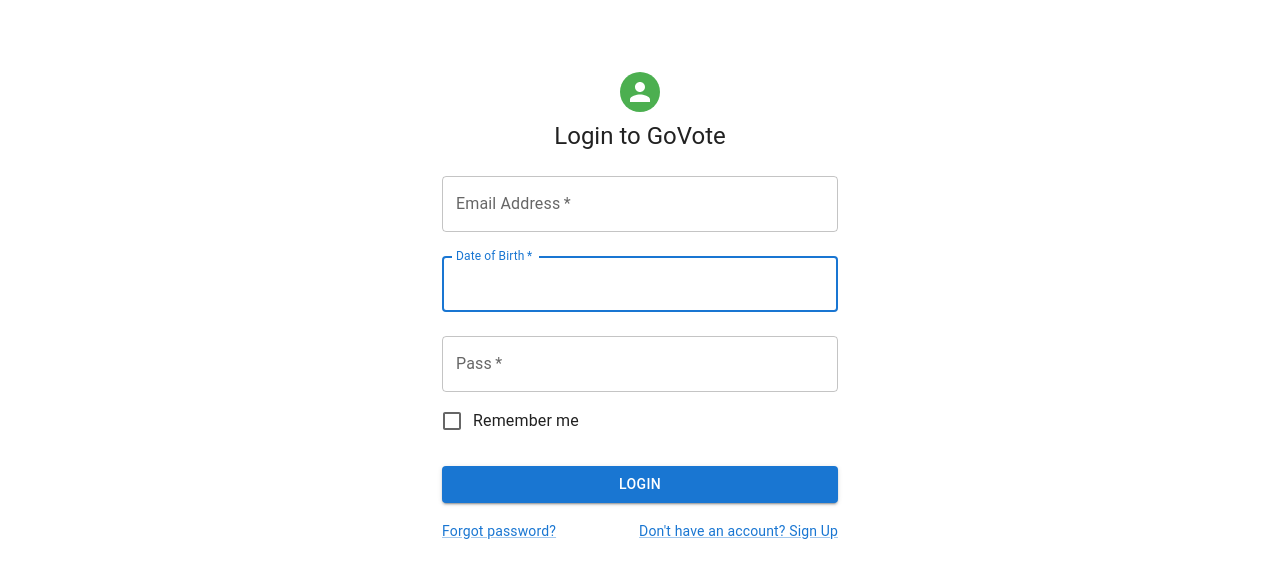
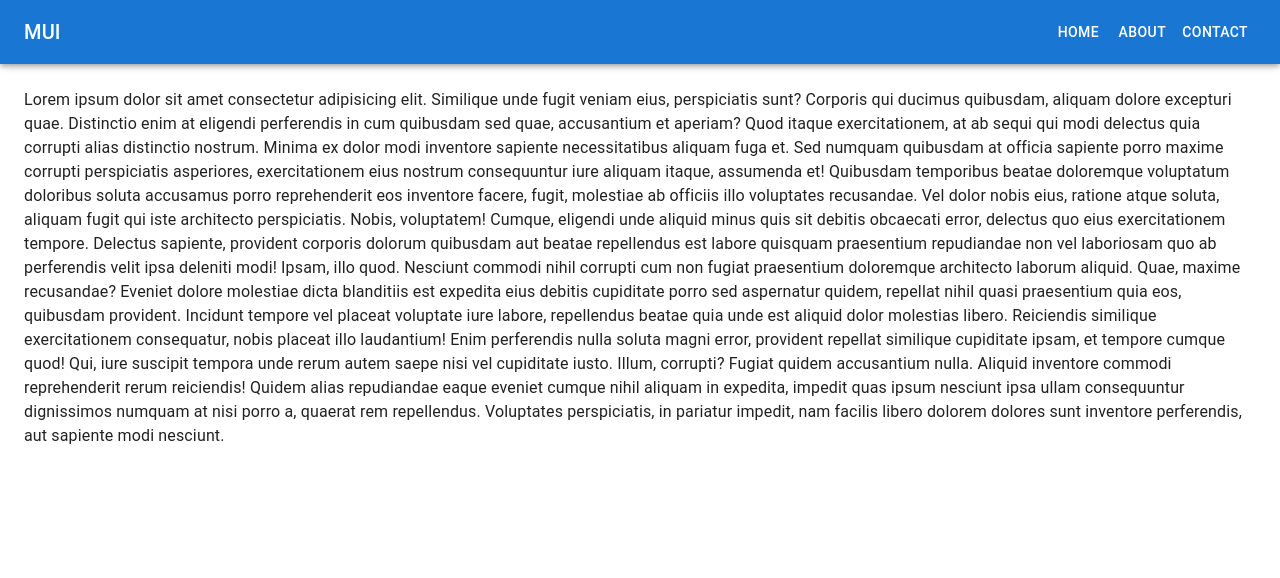
Before and after one commit to johnnylayson543/Major-Group-Project---GoVote-E-Voting-Web-App, a Next.js app: page / in a window 1280 px wide. Shown: the top 578 px of the page. Built offline with nearby package versions, Linux system fonts and the light colour scheme.

Commit message:
Created the homepage using MUI template
- Created the GoVote homepage (index) using a MUI template (currently a sample template page)
- Installed and Updated MUI and Emotion Materials

```diff
--- a/package.json
+++ b/package.json
@@ -11,7 +11,8 @@
   "dependencies": {
     "@emotion/react": "^11.11.1",
     "@emotion/styled": "^11.11.0",
-    "@mui/material": "^5.14.13",
+    "@mui/icons-material": "^5.14.16",
+    "@mui/material": "^5.14.17",
     "mongodb": "^6.1.0",
     "next": "^14.0.1",
     "react": "latest",
--- a/src/app/page.js
+++ b/src/app/page.js
@@ -1,181 +1,146 @@
-'use client';
+'use client'
 import * as React from 'react';
-import Avatar from '@mui/material/Avatar';
+import PropTypes from 'prop-types';
+import AppBar from '@mui/material/AppBar';
+import Box from '@mui/material/Box';
+import CssBaseline from '@mui/material/CssBaseline';
+import Divider from '@mui/material/Divider';
+import Drawer from '@mui/material/Drawer';
+import IconButton from '@mui/material/IconButton';
+import List from '@mui/material/List';
+import ListItem from '@mui/material/ListItem';
+import ListItemButton from '@mui/material/ListItemButton';
+import ListItemText from '@mui/material/ListItemText';
+import MenuIcon from '@mui/icons-material/Menu';
+import Toolbar from '@mui/material/Toolbar';
+import Typography from '@mui/material/Typography';
 import Button from '@mui/material/Button';
-import CssBaseline from '@mui/material/CssBaseline';
-import TextField from '@mui/material/TextField';
-import FormControlLabel from '@mui/material/FormControlLabel';
-import Checkbox from '@mui/material/Checkbox';
-import Link from '@mui/material/Link';
-import Grid from '@mui/material/Grid';
-import Box from '@mui/material/Box';
 
-import Typography from '@mui/material/Typography';
-import Container from '@mui/material/Container';
-import {ThemeProvider } from '@mui/material/styles';
+const drawerWidth = 240;
+const navItems = ['Home', 'About', 'Contact'];
 
-import { createTheme } from '@mui/material/styles';
-import { green, purple } from '@mui/material/colors';
+function DrawerAppBar(props) {
+  const { window } = props;
+  const [mobileOpen, setMobileOpen] = React.useState(false);
 
+  const handleDrawerToggle = () => {
+    setMobileOpen((prevState) => !prevState);
+  };
 
-export default function Page() {
+  const drawer = (
+    <Box onClick={handleDrawerToggle} sx={{ textAlign: 'center' }}>
+      <Typography variant="h6" sx={{ my: 2 }}>
+        MUI
+      </Typography>
+      <Divider />
+      <List>
+        {navItems.map((item) => (
+          <ListItem key={item} disablePadding>
+            <ListItemButton sx={{ textAlign: 'center' }}>
+              <ListItemText primary={item} />
+            </ListItemButton>
+          </ListItem>
+        ))}
+      </List>
+    </Box>
+  );
 
+  const container = window !== undefined ? () => window().document.body : undefined;
 
-
-  /*
-  After the submit handler calls the runDBCallAsync, this does the thing
-  This function does the actual work
-  calling the fetch to get things from the database.
-  */
-  async function runDBCallAsync(url) {
-
-
-    const res = await fetch(url);
-    const data = await res.json();
-
-
-    if(data.data== "valid"){
-      console.log("login is valid!")
-
-
-    } else {
-
-      console.log("login is not valid!")
-    }
-  }
-
-
-  /*
-  This is the submit handler for the e-voting register page after the button is fired
-  When the button is clicked, this is the event that is fired.
-  The first thing we need to do is prevent the default refresh of the page.
-  */
-	const handleSubmit = (event) => {
-
-		console.log("handling login submit");
-
-
-    event.preventDefault();
-
-		const data = new FormData(event.currentTarget);
-
-
-    let email = data.get('email')
-    let dateofbirth = data.get('dateofbirth')
-		let pass = data.get('pass')
-
-    console.log("Sent email:" + email)
-    console.log("Sent date of birth:" + dateofbirth)
-    console.log("Sent pass:" + pass)
-
-
-    runDBCallAsync(`http://localhost:3000/api/login?email=${email}&dateofbirth=${dateofbirth}&pass=${pass}`)
-
-
-
-
-  }; // end login submit handler
-
-
-
-
-  // Create a theme
-  const theme = createTheme({
-    palette: {
-
-      secondary: {
-        main: green[500],
-      },
-    },
-  });
-
-
-
-
-  // This is what's get displayed on the main page (the frontend)
   return (
-    <ThemeProvider theme={theme}>
-    <Container component="main"  maxWidth="xs">
+    <Box sx={{ display: 'flex' }}>
       <CssBaseline />
-      <Box
-        sx={{
-          marginTop: 8,
-          display: 'flex',
-          flexDirection: 'column',
-          alignItems: 'center',
-        }}
-      >
-        <Avatar sx={{ m: 1, bgcolor: 'secondary.main' }}>
-
-        </Avatar>
-        <Typography component="h1" variant="h5">
-          Login to GoVote
+      <AppBar component="nav">
+        <Toolbar>
+          <IconButton
+            color="inherit"
+            aria-label="open drawer"
+            edge="start"
+            onClick={handleDrawerToggle}
+            sx={{ mr: 2, display: { sm: 'none' } }}
+          >
+            <MenuIcon />
+          </IconButton>
+          <Typography
+            variant="h6"
+            component="div"
+            sx={{ flexGrow: 1, display: { xs: 'none', sm: 'block' } }}
+          >
+            MUI
+          </Typography>
+          <Box sx={{ display: { xs: 'none', sm: 'block' } }}>
+            {navItems.map((item) => (
+              <Button key={item} sx={{ color: '#fff' }}>
+                {item}
+              </Button>
+            ))}
+          </Box>
+        </Toolbar>
+      </AppBar>
+      <nav>
+        <Drawer
+          container={container}
+          variant="temporary"
+          open={mobileOpen}
+          onClose={handleDrawerToggle}
+          ModalProps={{
+            keepMounted: true, // Better open performance on mobile.
+          }}
+          sx={{
+            display: { xs: 'block', sm: 'none' },
+            '& .MuiDrawer-paper': { boxSizing: 'border-box', width: drawerWidth },
+          }}
+        >
+          {drawer}
+        </Drawer>
+      </nav>
+      <Box component="main" sx={{ p: 3 }}>
+        <Toolbar />
+        <Typography>
+          Lorem ipsum dolor sit amet consectetur adipisicing elit. Similique unde
+          fugit veniam eius, perspiciatis sunt? Corporis qui ducimus quibusdam,
+          aliquam dolore excepturi quae. Distinctio enim at eligendi perferendis in
+          cum quibusdam sed quae, accusantium et aperiam? Quod itaque exercitationem,
+          at ab sequi qui modi delectus quia corrupti alias distinctio nostrum.
+          Minima ex dolor modi inventore sapiente necessitatibus aliquam fuga et. Sed
+          numquam quibusdam at officia sapiente porro maxime corrupti perspiciatis
+          asperiores, exercitationem eius nostrum consequuntur iure aliquam itaque,
+          assumenda et! Quibusdam temporibus beatae doloremque voluptatum doloribus
+          soluta accusamus porro reprehenderit eos inventore facere, fugit, molestiae
+          ab officiis illo voluptates recusandae. Vel dolor nobis eius, ratione atque
+          soluta, aliquam fugit qui iste architecto perspiciatis. Nobis, voluptatem!
+          Cumque, eligendi unde aliquid minus quis sit debitis obcaecati error,
+          delectus quo eius exercitationem tempore. Delectus sapiente, provident
+          corporis dolorum quibusdam aut beatae repellendus est labore quisquam
+          praesentium repudiandae non vel laboriosam quo ab perferendis velit ipsa
+          deleniti modi! Ipsam, illo quod. Nesciunt commodi nihil corrupti cum non
+          fugiat praesentium doloremque architecto laborum aliquid. Quae, maxime
+          recusandae? Eveniet dolore molestiae dicta blanditiis est expedita eius
+          debitis cupiditate porro sed aspernatur quidem, repellat nihil quasi
+          praesentium quia eos, quibusdam provident. Incidunt tempore vel placeat
+          voluptate iure labore, repellendus beatae quia unde est aliquid dolor
+          molestias libero. Reiciendis similique exercitationem consequatur, nobis
+          placeat illo laudantium! Enim perferendis nulla soluta magni error,
+          provident repellat similique cupiditate ipsam, et tempore cumque quod! Qui,
+          iure suscipit tempora unde rerum autem saepe nisi vel cupiditate iusto.
+          Illum, corrupti? Fugiat quidem accusantium nulla. Aliquid inventore commodi
+          reprehenderit rerum reiciendis! Quidem alias repudiandae eaque eveniet
+          cumque nihil aliquam in expedita, impedit quas ipsum nesciunt ipsa ullam
+          consequuntur dignissimos numquam at nisi porro a, quaerat rem repellendus.
+          Voluptates perspiciatis, in pariatur impedit, nam facilis libero dolorem
+          dolores sunt inventore perferendis, aut sapiente modi nesciunt.
         </Typography>
-        <Box component="form" onSubmit={handleSubmit} noValidate sx={{ mt: 1 }}>
-          <TextField
-            margin="normal"
-            required
-            fullWidth
-            id="email"
-            label="Email Address"
-            name="email"
-            autoComplete="email"
-            autoFocus
-          />
-          <TextField
-            margin="normal"
-            required
-            fullWidth
-            id="dateofbirth"
-            label="Date of Birth"
-            name="dateofbirth"
-            autoComplete="date-of-birth"
-            autoFocus
-          />
-          <TextField
-            margin="normal"
-            required
-            fullWidth
-            name="pass"
-            label="Pass"
-            type="pass"
-            id="pass"
-            autoComplete="current-password"
-          />
-          <FormControlLabel
-            control={<Checkbox value="remember" color="primary" />}
-            label="Remember me"
-          />
-          <Button
-            type="submit"
-            fullWidth
-            variant="contained"
-            sx={{ mt: 3, mb: 2 }}
-          >
-            Login
-          </Button>
-
-
-
-
-          <Grid container>
-            <Grid item xs>
-              <Link href="#" variant="body2">
-                Forgot password?
-              </Link>
-            </Grid>
-            <Grid item>
-              <Link href="\register\" variant="body2">
-                {"Don't have an account? Sign Up"}
-              </Link>
-            </Grid>
-          </Grid>
-        </Box>
       </Box>
-
-    </Container>
-
-    </ThemeProvider>
-
+    </Box>
   );
 }
+
+DrawerAppBar.propTypes = {
+  /**
+   * Injected by the documentation to work in an iframe.
+   * You won't need it on your project.
+   */
+  window: PropTypes.func,
+};
+
+export default DrawerAppBar;
```
Also changed, not shown: src/app/login/page.js (added, +181 -0 lines), 1 other file (tests, documents, lock files or other folders).
